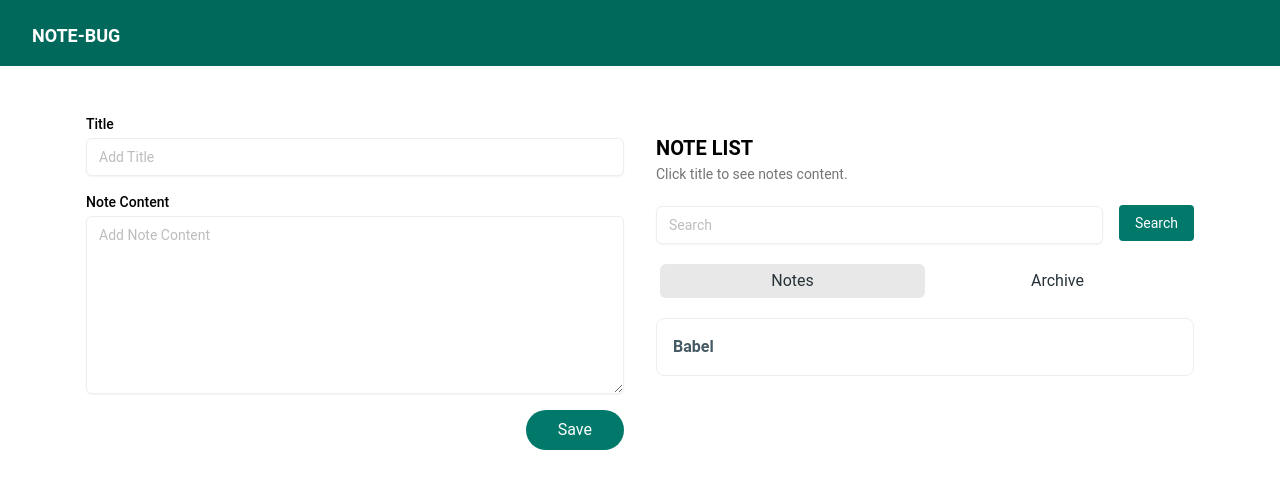
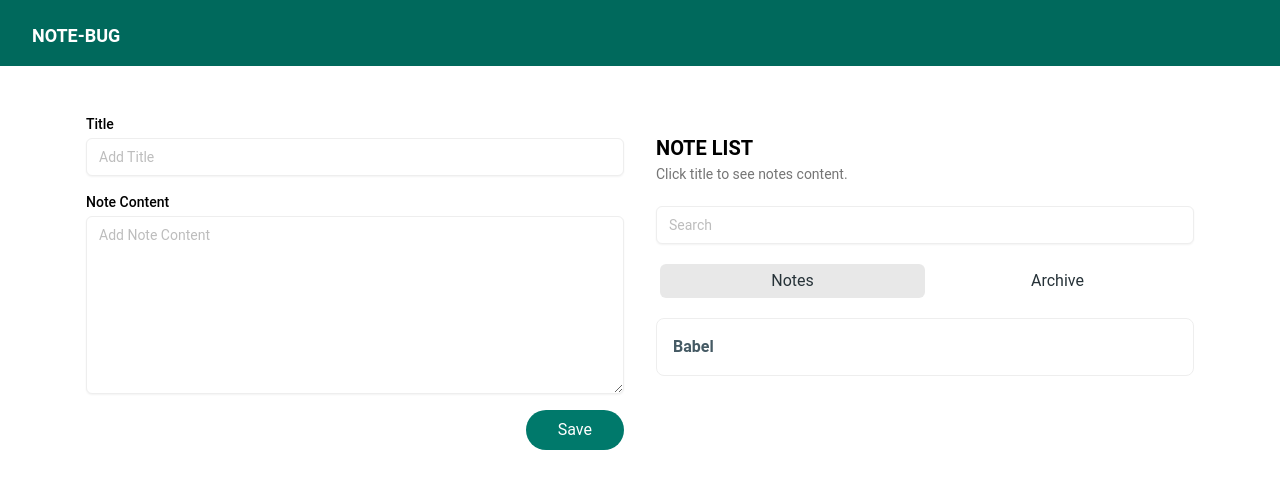
Before and after one commit to habibmahaasin/notebug, a React (Vite) app: page / in a window 1280 px wide. Shown: the top 488 px of the page. Built offline with nearby package versions, Linux system fonts and the light colour scheme.

Commit message:
update - final

```diff
--- a/src/components/Fragments/NoteList.jsx
+++ b/src/components/Fragments/NoteList.jsx
@@ -1,10 +1,15 @@
-import { Tabs, TabsHeader, TabsBody, Tab } from "@material-tailwind/react";
-import Input from "../Elements/Input";
+import {
+  Tabs,
+  TabsHeader,
+  TabsBody,
+  Tab,
+  TabPanel,
+} from "@material-tailwind/react";
 import Button from "../Elements/Button";
+import AccordionList from "../Elements/Accordion";
 
 const NoteList = (props) => {
-  const { children } = props;
-  if (!children) return console.log("NoteList: children is required");
+  const { children, notes, handleArchive, handleDelete } = props;
 
   return (
     <>
@@ -16,10 +21,7 @@ const NoteList = (props) => {
       </div>
 
       <div className="flex justify-between items-center mb-4 align-middle">
-        <Input formType="input" placeholder="Search" name="title" />
-        <Button style="ml-4 bg-teal-700 hover:bg-teal-800 text-sm text-white py-2 px-4 rounded">
-          Search
-        </Button>
+        {children}
       </div>
 
       <Tabs value="notes" className="max-w-[40rem]">
@@ -32,7 +34,38 @@ const NoteList = (props) => {
           <Tab value="notes">Notes</Tab>
           <Tab value="archive">Archive</Tab>
         </TabsHeader>
-        <TabsBody>{children}</TabsBody>
+        <TabsBody>
+          {notes?.map((note) => {
+            return (
+              <TabPanel
+                className="!p-0"
+                value={note.archived ? "archive" : "notes"}
+                key={note.id}
+              >
+                <AccordionList title={note.title} id={note.id}>
+                  <span className="text-xs text-gray-500 mb-2">
+                    Created : {note.createdAt}
+                  </span>
+                  <p className="text-sm text-gray-600">{note.body}</p>
+                  <div className="flex justify-end mt-2 gap-2">
+                    <Button
+                      style="bg-yellow-700 hover:bg-yellow-800 text-sm text-white py-1 px-4 rounded-full"
+                      onClick={() => handleArchive(note.id)}
+                    >
+                      {note.archived ? "Unarchive" : "Archive"}
+                    </Button>
+                    <Button
+                      style="bg-red-700 hover:bg-red-900 text-sm text-white py-1 px-4 rounded-full"
+                      onClick={() => handleDelete(note.id)}
+                    >
+                      Delete
+                    </Button>
+                  </div>
+                </AccordionList>
+              </TabPanel>
+            );
+          })}
+        </TabsBody>
       </Tabs>
     </>
   );
--- a/src/pages/notes.jsx
+++ b/src/pages/notes.jsx
@@ -1,10 +1,8 @@
 import MainLayout from "../components/Layouts/MainLayout";
 import FormNotes from "../components/Fragments/FormNotes";
 import NoteList from "../components/Fragments/NoteList";
-import AccordionList from "../components/Elements/Accordion";
-import { TabPanel } from "@material-tailwind/react";
 import { useState } from "react";
-import Button from "../components/Elements/Button";
+import Input from "../components/Elements/Input";
 
 const Notes = () => {
   const [notes, setNotes] = useState([
@@ -16,6 +14,8 @@ const Notes = () => {
       createdAt: "2022-04-14T04:27:34.572Z",
     },
   ]);
+
+  const [search, setSearch] = useState("");
 
   const handleSave = (title, body) => {
     if (!title || !body) return;
@@ -60,37 +60,17 @@ const Notes = () => {
       </div>
 
       <div className="min-h-[100px] p-2 mt-9">
-        <NoteList>
-          {notes.map((note) => {
-            return (
-              <TabPanel
-                className="!p-0"
-                value={note.archived ? "archive" : "notes"}
-                key={note.id}
-              >
-                <AccordionList title={note.title} id={note.id}>
-                  <span className="text-xs text-gray-500 mb-2">
-                    Created : {note.createdAt}
-                  </span>
-                  <p className="text-sm text-gray-600">{note.body}</p>
-                  <div className="flex justify-end mt-2 gap-2">
-                    <Button
-                      style="bg-yellow-700 hover:bg-yellow-800 text-sm text-white py-1 px-4 rounded-full"
-                      onClick={() => handleArchive(note.id)}
-                    >
-                      {note.archived ? "Unarchive" : "Archive"}
-                    </Button>
-                    <Button
-                      style="bg-red-700 hover:bg-red-900 text-sm text-white py-1 px-4 rounded-full"
-                      onClick={() => handleDelete(note.id)}
-                    >
-                      Delete
-                    </Button>
-                  </div>
-                </AccordionList>
-              </TabPanel>
-            );
-          })}
+        <NoteList
+          notes={notes.filter((note) => note.title.toLowerCase().includes(search))}
+          handleArchive={handleArchive}
+          handleDelete={handleDelete}
+        >
+          <Input
+            formType="input"
+            placeholder="Search"
+            name="title"
+            handleChangeContent={(e) => setSearch(e.target.value)}
+          />
         </NoteList>
       </div>
     </MainLayout>
```
